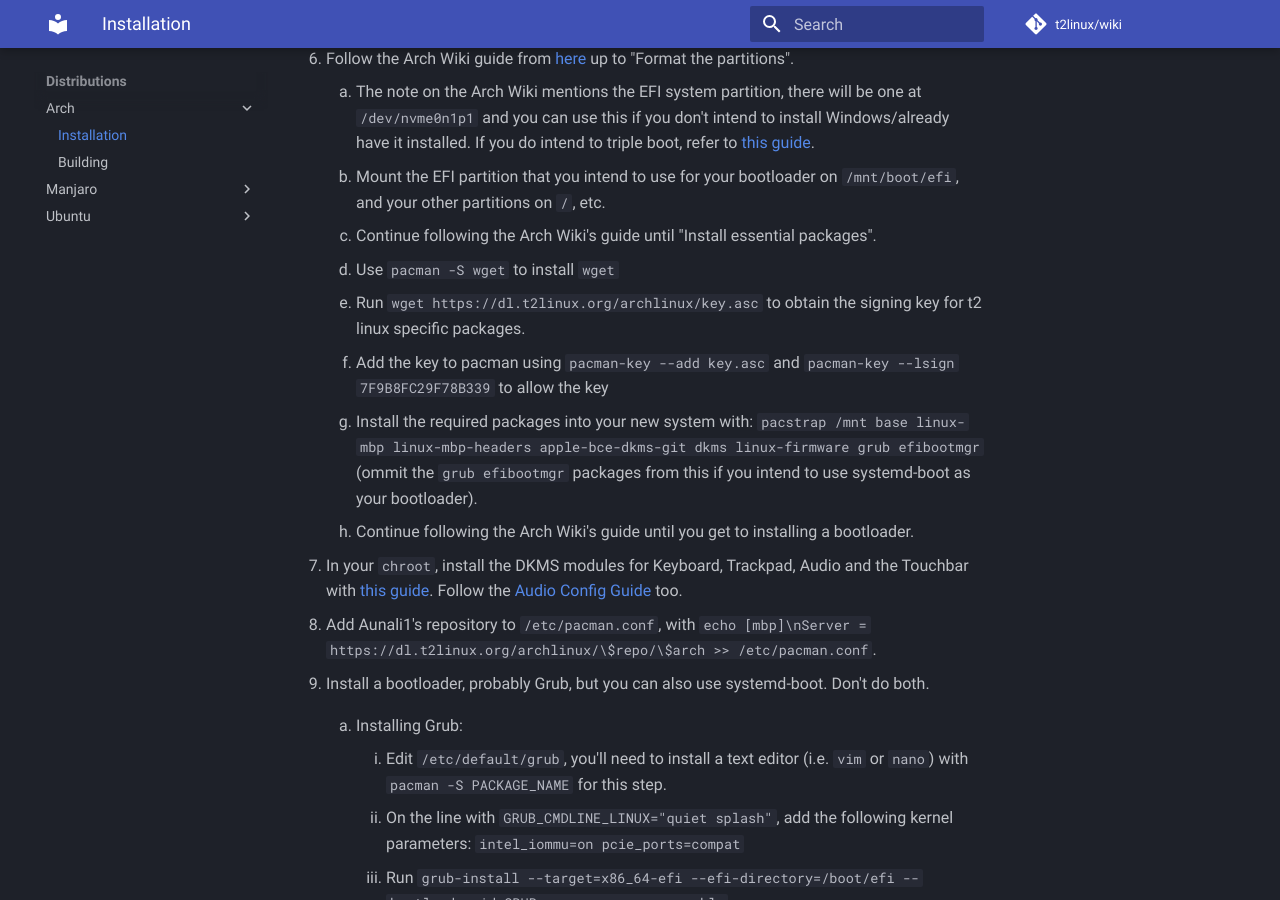
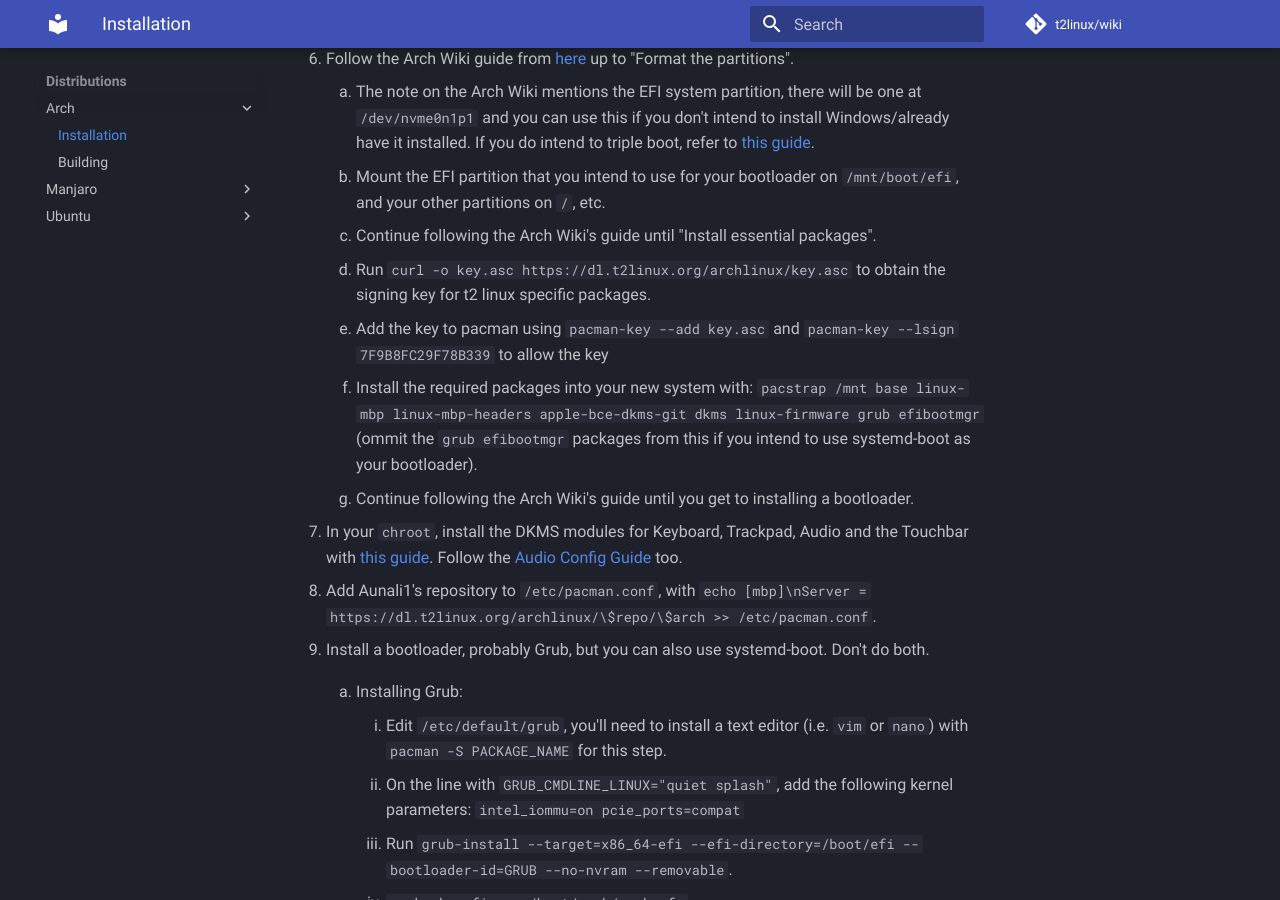
Before and after one commit to t2linux/wiki, an MkDocs documentation site: the page built from docs/distributions/arch/installation.md, in a window 1280 px wide and 900 px high, scrolled down 1171 px. Built offline with MkDocs 1.6.1 and Material for MkDocs 9.7.7, drawn with Linux system fonts in a browser that asks for light colours; comment, search, counter and statistics services are not loaded.

Commit message:
Arch: Replace wget with curl -o <filename> in installation guide

```diff
--- a/docs/distributions/arch/installation.md
+++ b/docs/distributions/arch/installation.md
@@ -38,11 +38,10 @@ You will need:
     2. Mount the EFI partition that you intend to use for your bootloader on `/mnt/boot/efi`, and your other partitions on `/`, etc.
 7. Continue following the Arch Wiki's guide until "Install essential packages".
 
-    1. Use `pacman -S wget` to install `wget`
-    2. Run `wget https://dl.t2linux.org/archlinux/key.asc` to obtain the signing key for t2 linux specific packages.
-    3. Add the key to pacman using `pacman-key --add key.asc` and `pacman-key --lsign 7F9B8FC29F78B339` to allow the key
-    4. Install the required packages into your new system with: `pacstrap /mnt base linux-mbp linux-mbp-headers apple-bce-dkms-git dkms linux-firmware grub efibootmgr` (ommit the `grub efibootmgr` packages from this if you intend to use systemd-boot as your bootloader).
-    5. Continue following the Arch Wiki's guide until you get to installing a bootloader.
+    1. Run `curl -o key.asc https://dl.t2linux.org/archlinux/key.asc` to obtain the signing key for t2 linux specific packages.
+    2. Add the key to pacman using `pacman-key --add key.asc` and `pacman-key --lsign 7F9B8FC29F78B339` to allow the key
+    3. Install the required packages into your new system with: `pacstrap /mnt base linux-mbp linux-mbp-headers apple-bce-dkms-git dkms linux-firmware grub efibootmgr` (ommit the `grub efibootmgr` packages from this if you intend to use systemd-boot as your bootloader).
+    4. Continue following the Arch Wiki's guide until you get to installing a bootloader.
 
 8. In your `chroot`, install the DKMS modules for Keyboard, Trackpad, Audio and the Touchbar with [this guide](https://wiki.t2linux.org/guides/dkms/#installing-modules). Follow the [Audio Config Guide](https://wiki.t2linux.org/guides/audio-config/) too.
 9. Add Aunali1's repository to `/etc/pacman.conf`, with `echo [mbp]\nServer = https://dl.t2linux.org/archlinux/\$repo/\$arch >> /etc/pacman.conf`.
```
